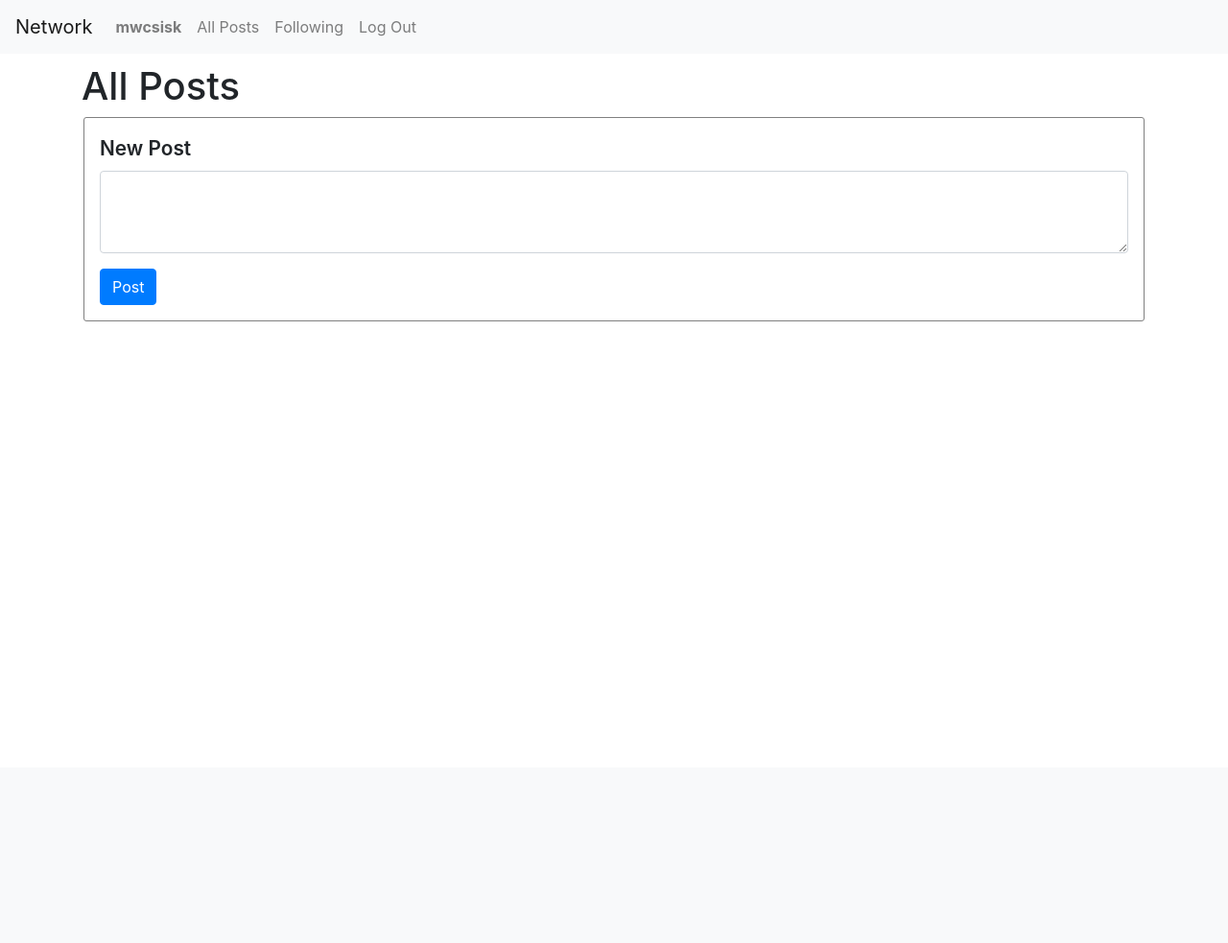
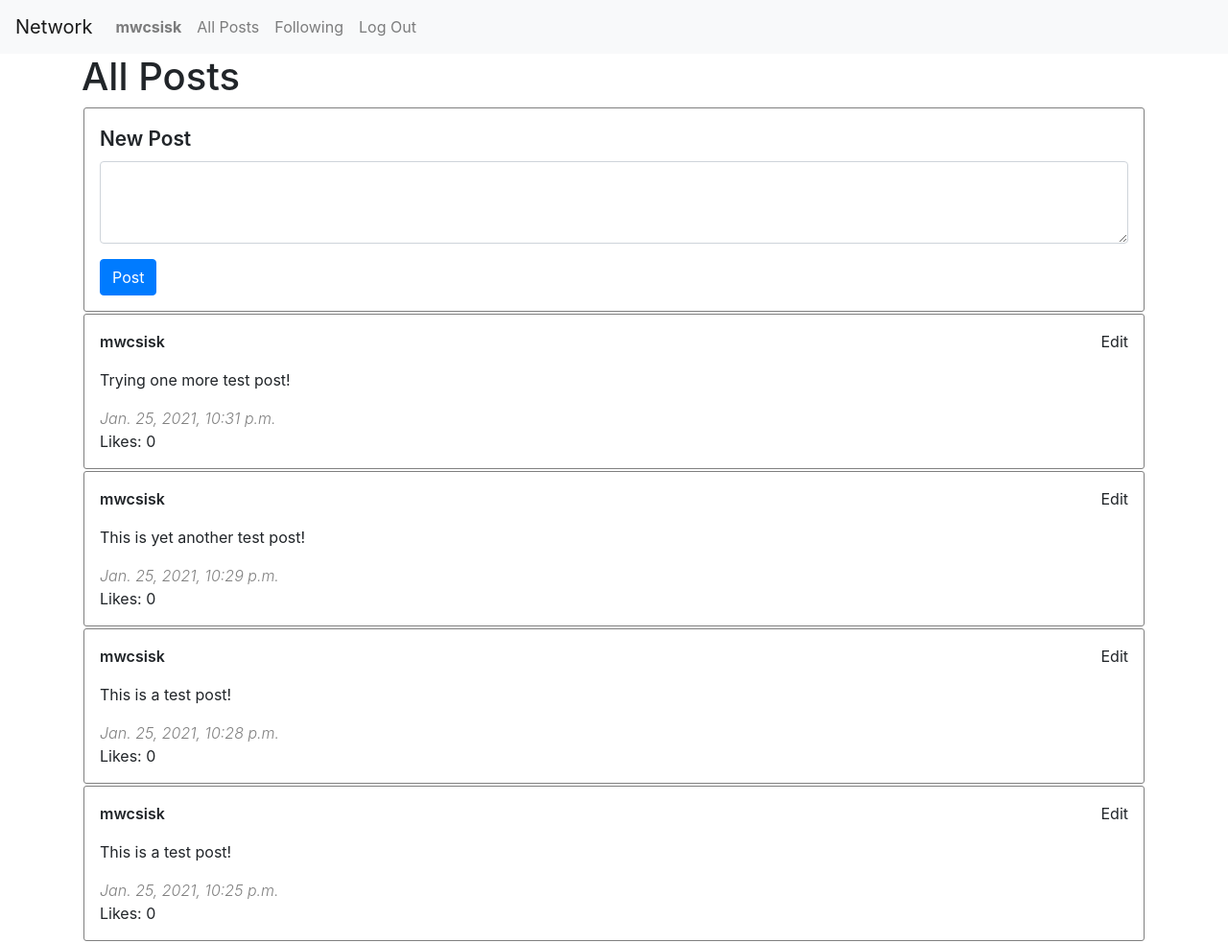
Before and after one commit to mwcsisk/cs50w-network, a Django app: page / in a window 1280 px wide. Shown: the whole page at 96% size. Before the commit the page ends 335 px from the top, so only its background shows below. Run offline with Django 3.2, Linux system fonts and the light colour scheme; a user stored in the database is signed in; data comes from the database, SQL or seed files in the repository; data that the repository does not hold is empty; some libraries are stand-ins or nearby versions.

Commit message:
Add post rendering to index

```diff
--- a/network/static/network/styles.css
+++ b/network/static/network/styles.css
@@ -1,7 +1,3 @@
-.body {
-    padding-top: 10px;
-}
-
 .post-box {
     border: 1px solid grey;
     border-radius: 3px;
@@ -9,7 +5,21 @@
     margin: 2px;
 }
 
-.new-post-help-text {
+.post-box .body {
+    padding: 1rem 0rem;
+}
+
+.post-box .author {
+    font-weight: 600;
+}
+
+.post-box .timestamp {
+    font-weight: 300;
+    color: grey;
+    font-style: italic;
+}
+
+.new-post-heading {
     font-size: 1.3rem;
     font-weight: 600;
 }
--- a/network/templates/network/index.html
+++ b/network/templates/network/index.html
@@ -1,14 +1,37 @@
 {% extends "network/layout.html" %}
+{% load tz %}
 
 {% block body %}
     <h1>All Posts</h1>
     {% if request.user.is_authenticated %}
     <form id="new-post" class="post-box new-post-box">
         <div class="form-group">
-            <label for="new-post-body" class="new-post-help-text">New Post</label>
+            <label for="new-post-body" class="new-post-heading">New Post</label>
             <textarea id="new-post-body" class="form-control" rows="3"></textarea>
         </div>
         <button type="submit" class="btn btn-primary">Post</button>
     </form>
     {% endif %}
+
+    {% for post in posts %}
+    <div class="post-box">
+        <div class="row justify-content-between">
+            <div class="col-md-auto author">{{ post.author.username }}</div>
+            <div class="col-md-auto edit-link">
+                {% if request.user == post.author %}
+                Edit
+                {% endif %}
+            </div>
+        </div>
+        <div class="body">
+            {{ post.body }}
+        </div>
+        <div class="timestamp">
+            {{ post.timestamp|timezone:"America/Los_Angeles" }}
+        </div>
+        <div class="likes">
+            Likes: {{ post.num_likes }}
+        </div>
+    </div>
+    {% endfor %}
 {% endblock %}
--- a/network/views.py
+++ b/network/views.py
@@ -2,6 +2,7 @@ import json
 from django.contrib.auth import authenticate, login, logout
 from django.contrib.auth.decorators import login_required
 from django.db import IntegrityError
+from django.db.models import Count
 from django.http import HttpResponse, HttpResponseRedirect, JsonResponse
 from django.shortcuts import render
 from django.urls import reverse
@@ -11,7 +12,11 @@ from .models import User, Post
 
 
 def index(request):
-    return render(request, "network/index.html")
+    posts = Post.posts.all().annotate(num_likes=Count('likes')).order_by('-timestamp')
+
+    return render(request, "network/index.html", {
+        "posts": posts
+    })
 
 
 def login_view(request):
```
